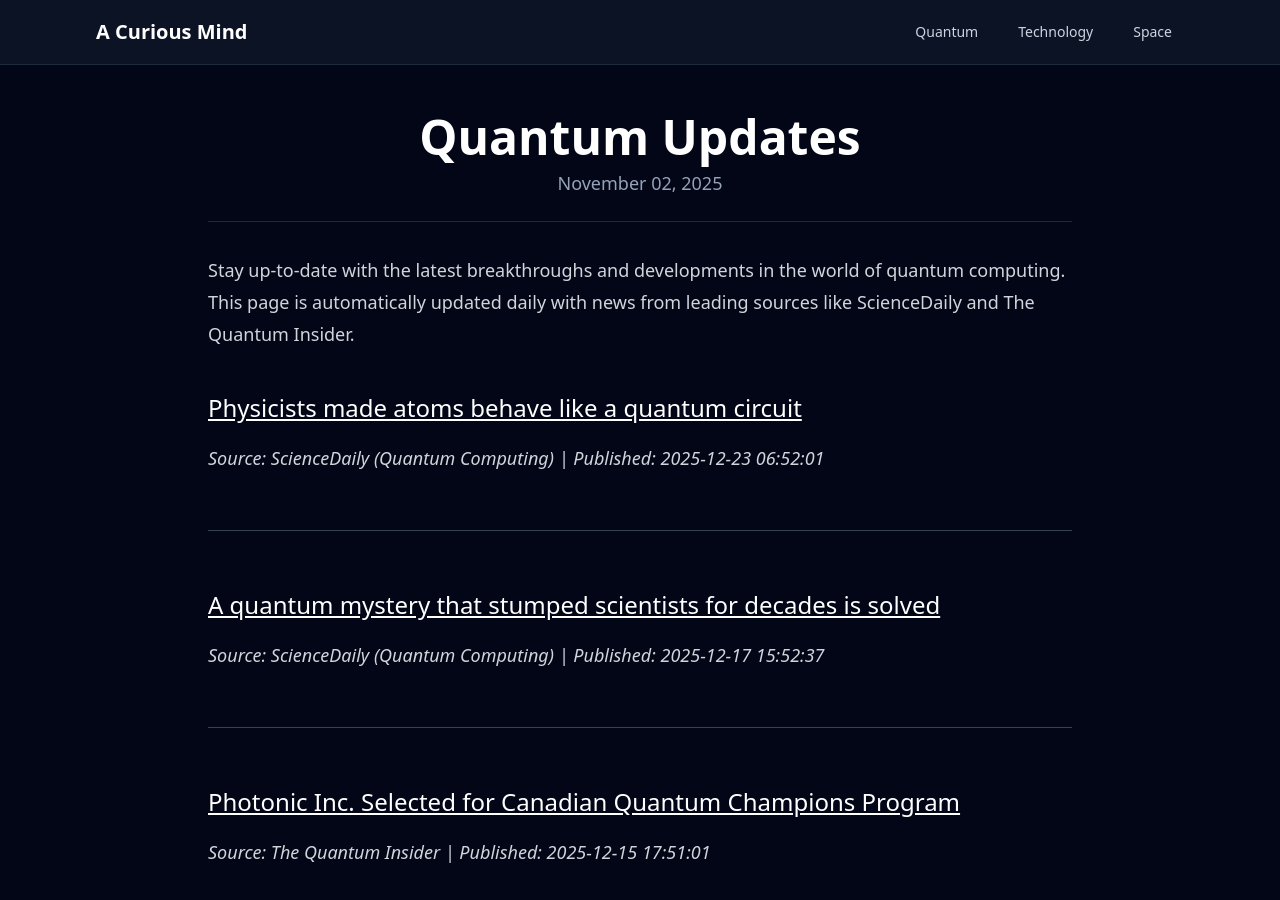
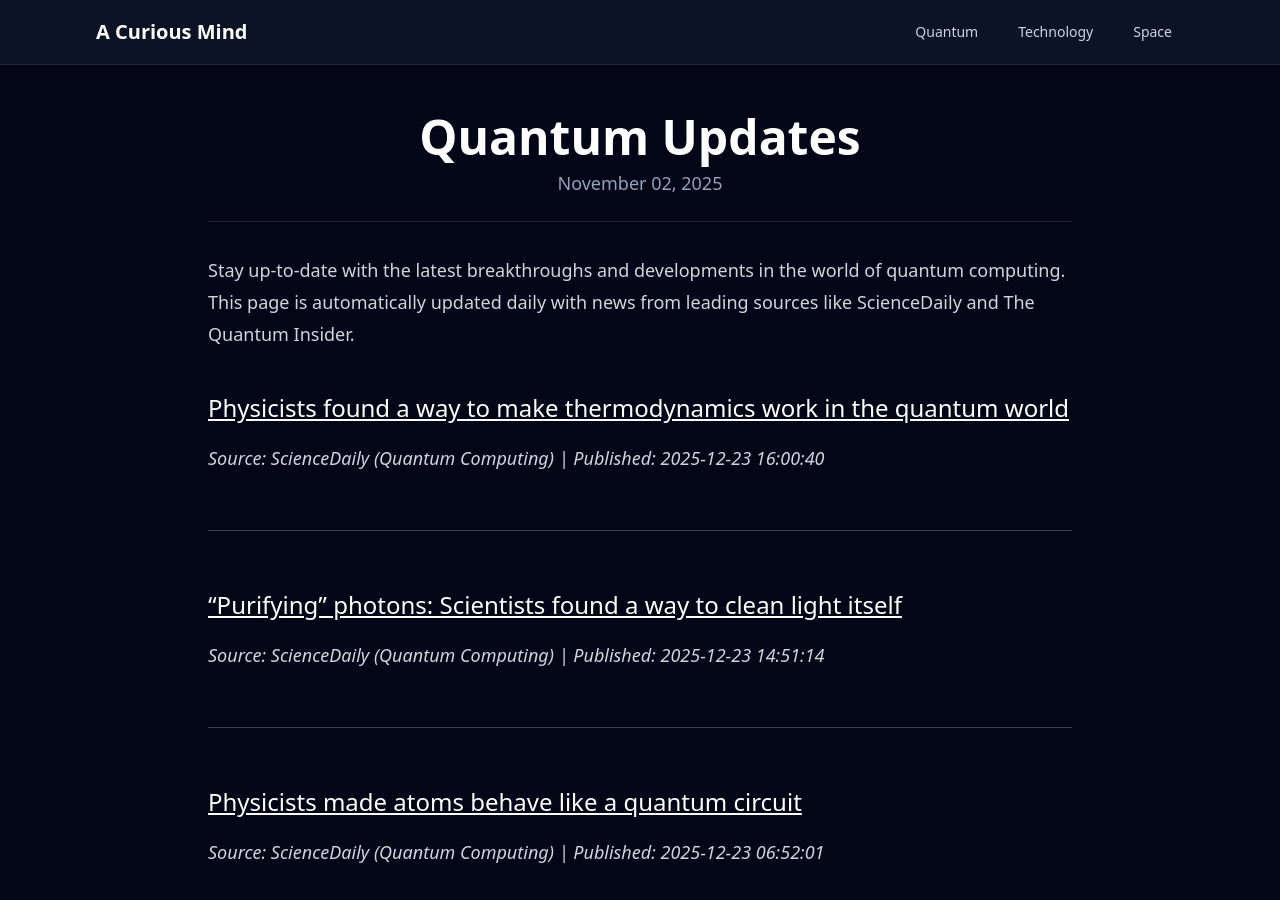
Before and after one commit to onehl7/onehl7.github.io, a Jekyll site: the page built from _posts/2025-11-02-quantum-updates.md, in a window 1280 px wide and 900 px high. Built offline with Jekyll 4.4.1, drawn with Linux system fonts in a browser that asks for light colours; nearby versions of some CDN libraries; some of the changed text lies outside the part shown.

Commit message:
Update quantum news data

```diff
--- a/_data/quantum_news.json
+++ b/_data/quantum_news.json
@@ -1,4 +1,16 @@
 [
+  {
+    "source": "ScienceDaily (Quantum Computing)",
+    "title": "Physicists found a way to make thermodynamics work in the quantum world",
+    "link": "https://www.sciencedaily.com/releases/2025/12/251223084615.htm",
+    "published": "2025-12-23 16:00:40"
+  },
+  {
+    "source": "ScienceDaily (Quantum Computing)",
+    "title": "\u201cPurifying\u201d photons: Scientists found a way to clean light itself",
+    "link": "https://www.sciencedaily.com/releases/2025/12/251223084534.htm",
+    "published": "2025-12-23 14:51:14"
+  },
   {
     "source": "ScienceDaily (Quantum Computing)",
     "title": "Physicists made atoms behave like a quantum circuit",
@@ -46,17 +58,5 @@
     "title": "New quantum antenna reveals a hidden terahertz world",
     "link": "https://www.sciencedaily.com/releases/2025/12/251213032617.htm",
     "published": "2025-12-14 04:09:18"
-  },
-  {
-    "source": "ScienceDaily (Quantum Computing)",
-    "title": "Scientists are turning Earth into a giant detector for hidden forces shaping our Universe",
-    "link": "https://www.sciencedaily.com/releases/2025/12/251205054737.htm",
-    "published": "2025-12-06 15:02:33"
-  },
-  {
-    "source": "ScienceDaily (Quantum Computing)",
-    "title": "Scientists just teleported information using light",
-    "link": "https://www.sciencedaily.com/releases/2025/11/251129044516.htm",
-    "published": "2025-11-29 15:29:45"
   }
 ]
```
